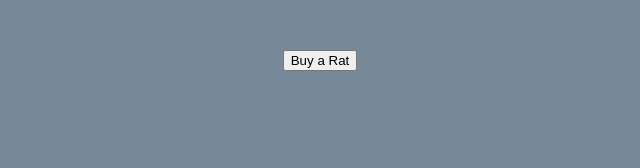
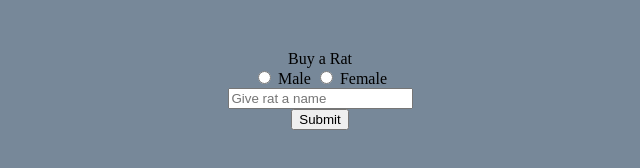
Before and after one commit to Gl13ch/ratgame, a plain HTML site: page index.html in a window 1280 px wide. Shown: the whole page, without its empty margins (320-960 px from the left). Drawn offline with nearby package versions, Linux system fonts and the light colour scheme.

Commit message:
added a form to html

```diff
--- a/app.js
+++ b/app.js
@@ -39,6 +39,6 @@ console.log(ratty)
 //flow
 //buy rat > male or female > choose name > the rest randomly generated
 
-
+const buyRat = $('#buyRat')
 
 })
--- a/index.html
+++ b/index.html
@@ -9,7 +9,20 @@
     <link rel="stylesheet" href="style.css">
 </head>
 <body>
-    <button>Buy a Rat</button>
+    <div>Buy a Rat
+        <form method="post">
+            <input type="radio" id="male">
+            <label for="male">Male</label>
+
+            <input type="radio" id="female">
+            <label for="male">Female</label><br>
+
+            <input type="text" id="name" placeholder="Give rat a name"><br>
+
+            <input type="submit" id="name">
+        </form>
+    </div>
     <!-- after click should prompt male or female, than ask for name -->
+
 </body>
 </html>
```
